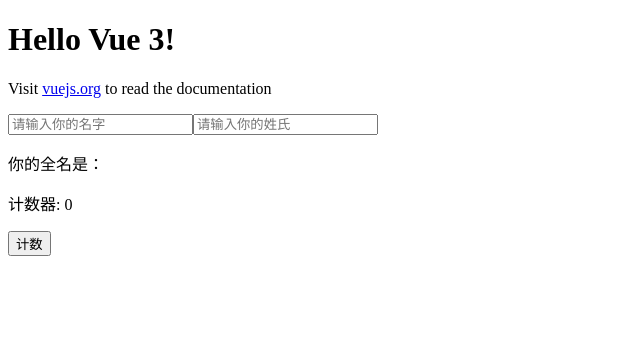
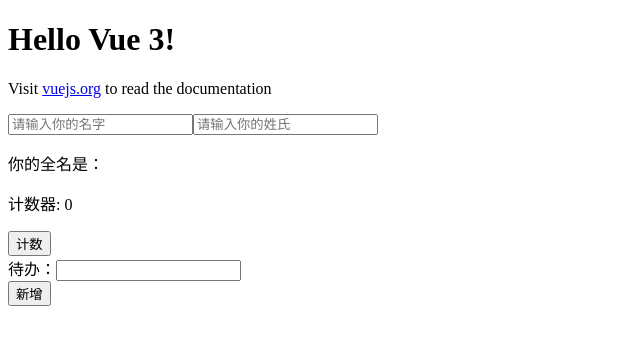
Before and after one commit to precioussilence/learn-vue3, a Vue app: page / in a window 1280 px wide. Shown: the top 344 px of the page, without its empty margins (0-640 px from the left). Built offline with nearby package versions, Linux system fonts and the light colour scheme; the HTML template or start-up script is replaced by a standard one.

Commit message:
做一个待办事项列表（Todo List）

```diff
--- a/src/App.vue
+++ b/src/App.vue
@@ -2,6 +2,7 @@
 import { ref } from 'vue'
 import CounterDemo from './components/CounterDemo.vue'
 import NameInput from './components/NameInput.vue'
+import TodoList from './components/TodoList.vue'
 
 const title = ref('计数器')
 const count = ref(0)
@@ -18,6 +19,7 @@ function increase() {
   </p>
   <NameInput></NameInput>
   <CounterDemo :title="title" :count="count" @increase="increase"></CounterDemo>
+  <TodoList></TodoList>
 </template>
 
 <style scoped></style>
--- /dev/null
+++ b/src/components/TodoList.vue
@@ -0,0 +1,38 @@
+<template>
+  <div>
+    <div>
+      <label for="todo">待办：</label>
+      <input type="text" v-model="todo" />
+    </div>
+    <div>
+      <button @click="add">新增</button>
+    </div>
+    <ul>
+      <li v-for="(value, index) in todos" :key="index">
+        <span>{{ value }}</span>
+        <button @click="modify(index)">修改</button>
+        <button @click="remove(index)">删除</button>
+      </li>
+    </ul>
+  </div>
+</template>
+
+<script setup lang="ts">
+import { reactive, ref } from 'vue'
+
+const todo = ref('')
+const todos = reactive<string[]>([])
+
+function add() {
+  todos.push(todo.value)
+}
+function modify(index: number) {
+  todos[index] = todo.value
+}
+function remove(index: number) {
+  todo.value = ''
+  todos.splice(index, 1)
+}
+</script>
+
+<style scoped></style>
```
